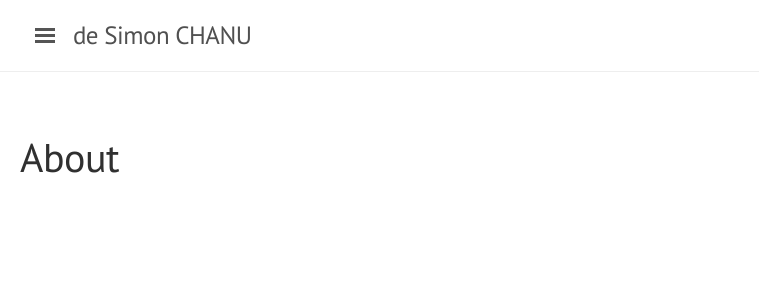
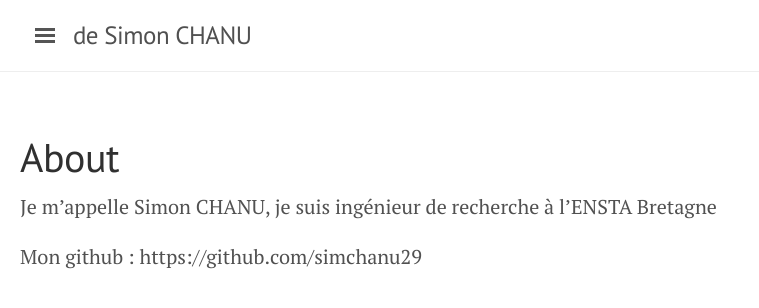
Before and after one commit to simchanu29/simchanu29.github.io, a Jekyll site: the page built from about.md, in a window 1280 px wide. Shown: the top 308 px of the page, without its empty margins (0-759 px from the left). Built offline with Jekyll 4.4.1, drawn with Linux system fonts in a browser that asks for light colours.

Commit message:
Update about.md

```diff
--- a/about.md
+++ b/about.md
@@ -2,3 +2,8 @@
 layout: page
 title: About
 ---
+
+Je m'appelle Simon CHANU, je suis ingénieur de recherche à l'ENSTA Bretagne
+
+Mon github :
+https://github.com/simchanu29
```
